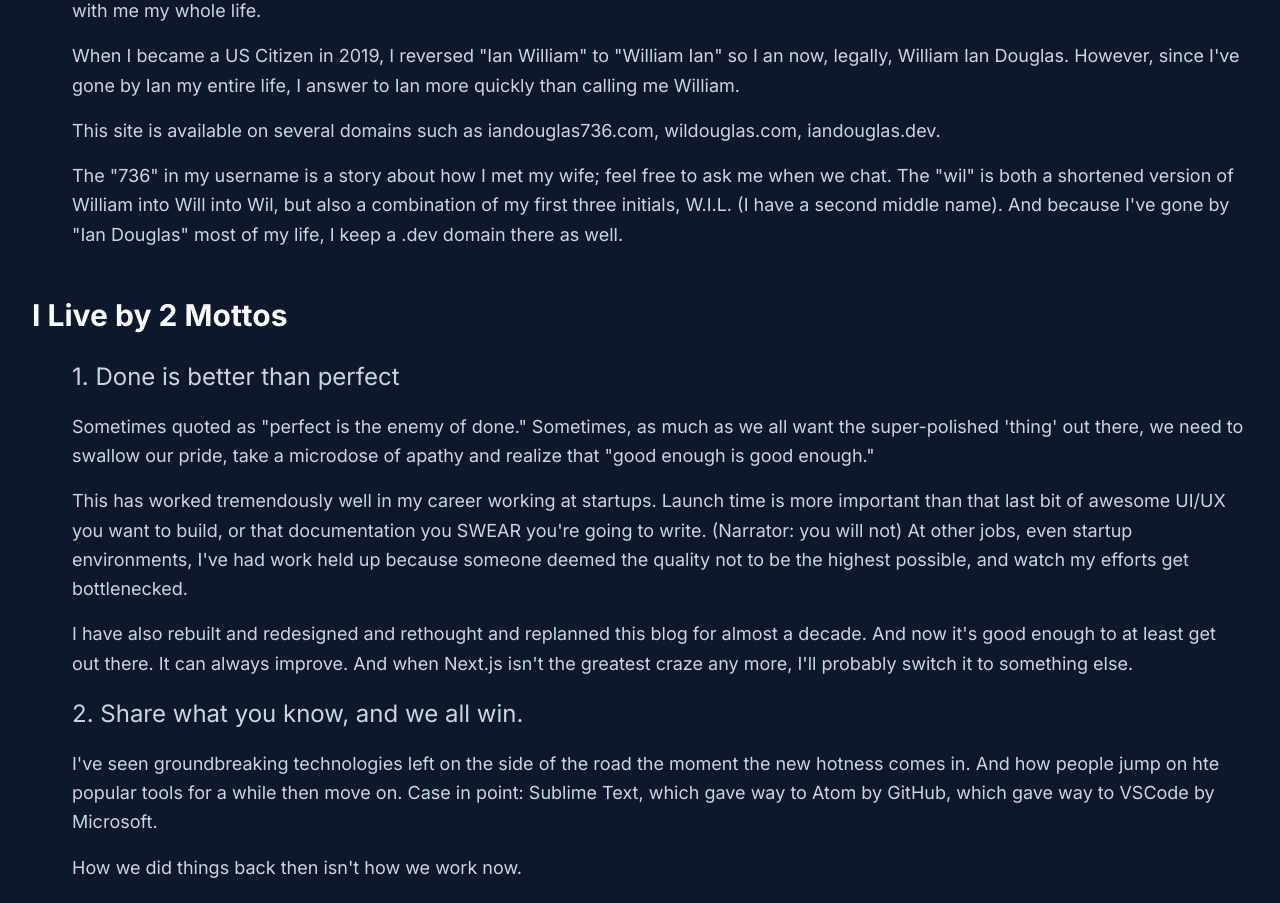
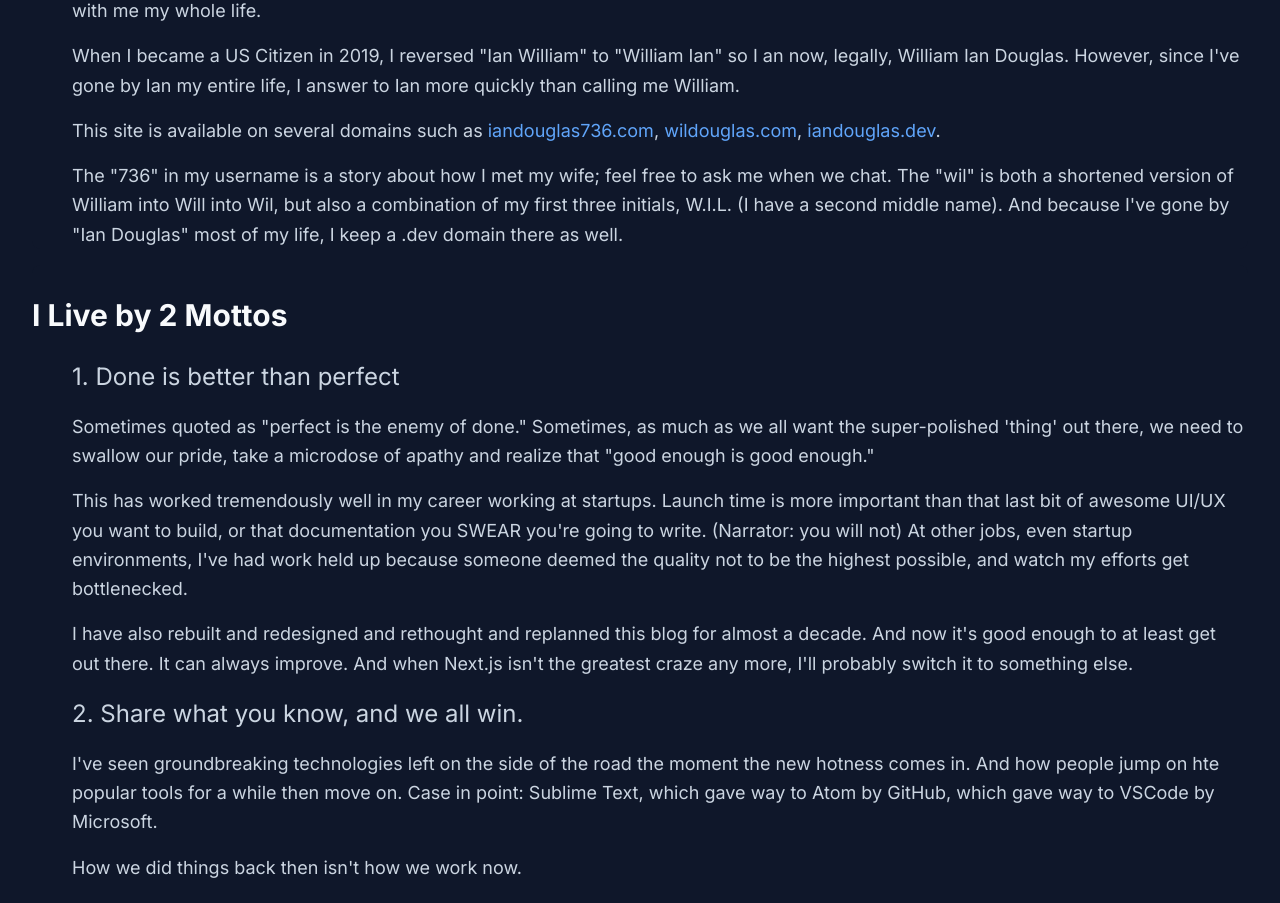
Before and after one commit to iandouglas/id736portfolio, a Next.js app: page / in a window 1280 px wide. Shown: the part 3340-4243 px from the top of the page. Built offline with nearby package versions, Linux system fonts and the light colour scheme.

Commit message:
Update page.tsx

```diff
--- a/src/app/page.tsx
+++ b/src/app/page.tsx
@@ -165,7 +165,7 @@ I love to learn a thing and then teach it to others. I enjoy showing how I build
 When I became a US Citizen in 2019, I reversed &quot;Ian William&quot; to &quot;William Ian&quot; so I an now, legally, William Ian Douglas. However, since I&apos;ve gone by Ian my entire life, I answer to Ian more quickly than calling me William.
             </p>
             <p className="text-secondary-300 text-lg leading-relaxed mb-4">
-This site is available on several domains such as <a href="https://iandouglas736.com">iandouglas736.com</a>, <a href="https://wildouglas.com">wildouglas.com</a>, <a href="https://iandouglas.dev">iandouglas.dev</a>.
+This site is available on several domains such as <a href="https://iandouglas736.com" className="text-primary-400 hover:text-primary-300 transition-colors duration-200">iandouglas736.com</a>, <a href="https://wildouglas.com" className="text-primary-400 hover:text-primary-300 transition-colors duration-200">wildouglas.com</a>, <a href="https://iandouglas.dev" className="text-primary-400 hover:text-primary-300 transition-colors duration-200">iandouglas.dev</a>.
             </p>
             <p className="text-secondary-300 text-lg leading-relaxed mb-4">
               The &quot;736&quot; in my username is a story about how I met my wife; feel free to ask me when we chat. The &quot;wil&quot; is both a
```
